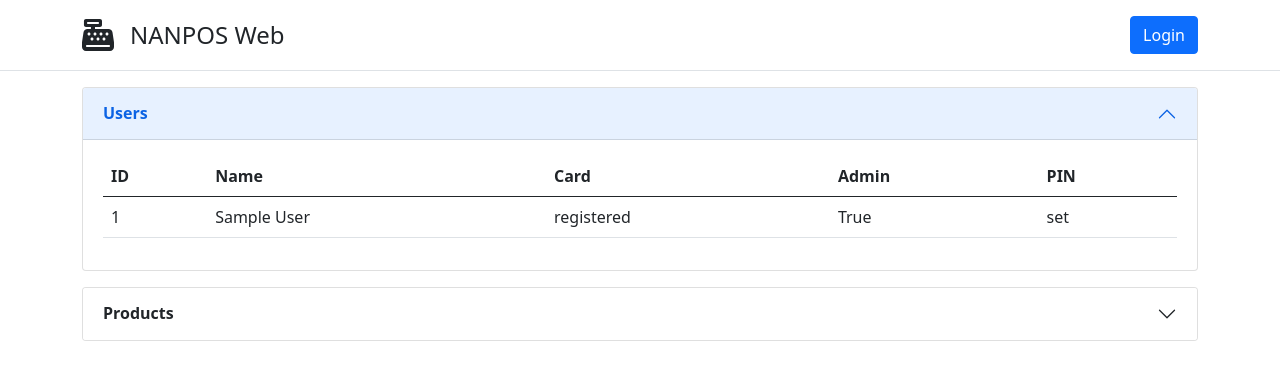
After one commit to fsphys/nanposweb, a Flask app: template nanposweb/templates/admin.html in a window 1280 px wide, after a click on "Users". The commit adds this page. Shown: the top 380 px of the page. Run offline with Flask 3, Linux system fonts and the light colour scheme; the template is opened without the code that fills it: values that come from a table or form of the project are taken from there, others are empty; tables that the repository leaves empty hold one stand-in row (values such as "Sample post"); one stand-in notice (Sample message) is shown.

Commit message:
ADD: admin view

```diff
--- a/nanposweb/main.py
+++ b/nanposweb/main.py
@@ -14,7 +14,7 @@ def index():
     products = Product.query.filter_by(visible=True).order_by(Product.name).all()
     stmt = db.select(db.func.sum(Revenue.amount)).where(Revenue.user == current_user.id)
     balance = db.session.execute(stmt).scalars().first()
-    return render_template('index.html', products=products, user=current_user, balance=balance)
+    return render_template('index.html', products=products, balance=balance)
 
 
 @main.route('/', methods=['POST'])
--- /dev/null
+++ b/nanposweb/templates/admin.html
@@ -0,0 +1,81 @@
+{% extends 'site.html' %}
+
+{% block content %}
+    <div class="accordion mb-3">
+        <div class="accordion-item">
+            <h2 class="accordion-header" id="headingUsers">
+                <button class="accordion-button collapsed" type="button" data-bs-toggle="collapse"
+                        data-bs-target="#collapseUsers"
+                        aria-expanded="false" aria-controls="collapseUsers">
+                    <strong>Users</strong>
+                </button>
+            </h2>
+            <div id="collapseUsers" class="accordion-collapse collapse" aria-labelledby="headingUsers">
+                <div class="accordion-body">
+                    <table class="table">
+                        <thead>
+                        <tr>
+                            <th scope="col">ID</th>
+                            <th scope="col">Name</th>
+                            <th scope="col">Card</th>
+                            <th scope="col">Admin</th>
+                            <th scope="col">PIN</th>
+                        </tr>
+                        </thead>
+                        <tbody>
+                        {% for user in users %}
+                            <tr>
+                                <td>{{ user.id }}</td>
+                                <td>{{ user.name }}</td>
+                                <td>{% if user.card is not none %}registered{% endif %}</td>
+                                <td>{{ user.isop }}</td>
+                                <td>{% if user.pin is not none %}set{% endif %}</td>
+                            </tr>
+                        {% endfor %}
+                        </tbody>
+                    </table>
+                </div>
+            </div>
+        </div>
+    </div>
+    <div class="accordion mb-3">
+        <div class="accordion-item">
+            <h2 class="accordion-header" id="headingProducts">
+                <button class="accordion-button collapsed" type="button" data-bs-toggle="collapse"
+                        data-bs-target="#collapseProducts" aria-expanded="false" aria-controls="collapseTwo">
+                    <strong>Products</strong>
+                </button>
+            </h2>
+            <div id="collapseProducts" class="accordion-collapse collapse" aria-labelledby="headingProducts">
+                <div class="accordion-body">
+                    <table class="table">
+                        <thead>
+                        <tr>
+                            <th scope="col">ID</th>
+                            <th scope="col">Name</th>
+                            <th scope="col">EAN</th>
+                            <th scope="col">Price</th>
+                            <th scope="col">Visible</th>
+                            <th scope="col">Has alcohol</th>
+                            <th scope="col">Is food</th>
+                        </tr>
+                        </thead>
+                        <tbody>
+                        {% for product in products %}
+                            <tr>
+                                <td>{{ product.id }}</td>
+                                <td>{{ product.name }}</td>
+                                <td>{{ product.ean }}</td>
+                                <td>{{ product.price }}</td>
+                                <td>{{ product.visible }}</td>
+                                <td>{{ product.has_alc }}</td>
+                                <td>{{ product.is_food }}</td>
+                            </tr>
+                        {% endfor %}
+                        </tbody>
+                    </table>
+                </div>
+            </div>
+        </div>
+    </div>
+{% endblock %}
--- a/nanposweb/templates/base.html
+++ b/nanposweb/templates/base.html
@@ -34,7 +34,7 @@
             {% else %}
                 {% set name = category %}
             {% endif %}
-            <div class="alert alert-{{ category }} alert-dismissible fade show text-center" id="{{ category }}-alert">
+            <div class="alert alert-{{ category }} alert-dismissible fade show text-center" id="alert">
                 <strong class="me-2">{{ name | capitalize }}!</strong>{{ message }}
                 <button type="button" class="btn-close" data-bs-dismiss="alert"></button>
             </div>
@@ -58,11 +58,11 @@
         crossorigin="anonymous" referrerpolicy="no-referrer"></script>
 <script>
     document.addEventListener("DOMContentLoaded", function (event) {
-        let alertNode = document.querySelector('#success-alert');
+        let alertNode = document.querySelector('#alert');
         let alert = new bootstrap.Alert(alertNode);
         setTimeout(function () {
             alert.close();
-        }, 3000);
+        }, 4000);
     });
 </script>
 </body>
--- a/nanposweb/templates/site.html
+++ b/nanposweb/templates/site.html
@@ -16,8 +16,8 @@
                 </ul>
 
                 <div class="col-3 ms-auto text-end">
-                    {% if user.is_authenticated %}
-                        {% if user.isop %}
+                    {% if current_user.is_authenticated %}
+                        {% if current_user.isop %}
                             <a href="{{ url_for('admin.index') }}" type="button" class="btn btn-outline-primary me-2">Admin</a>
                         {% endif %}
                         <a href="{{ url_for('main.account') }}" type="button" class="btn btn-outline-primary me-2">Account</a>
--- a/nanposweb/util.py
+++ b/nanposweb/util.py
@@ -14,7 +14,7 @@ def admin_required(func):
         if current_app.config.get('LOGIN_DISABLED'):
             return func(*args, **kwargs)
         elif not current_user.isop:
-            flash(f'You are not allowed to access this page.', 'danger')
+            flash('You are not allowed to access this page.', 'danger')
             return redirect(url_for('main.index'))
         return func(*args, **kwargs)
 
```
Also changed, not shown: nanposweb/admin.py (+5 -2 lines), nanposweb/templates/index.html (+4 -4 lines).
